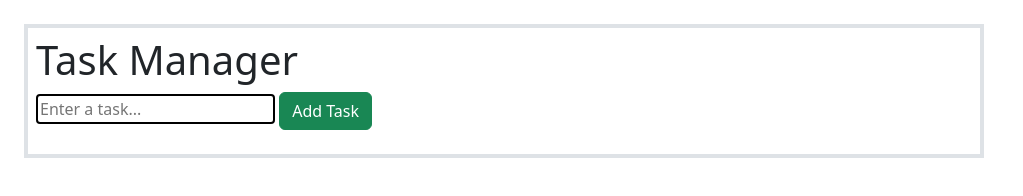
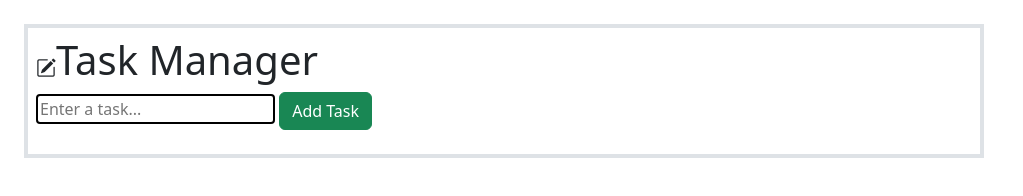
Before and after one commit to Sanskritid05/endsem2, a plain HTML site: page index.html in a window 1280 px wide. Shown: the whole page, without its empty margins (0-1023 px from the left). Drawn offline with nearby package versions, Linux system fonts and the light colour scheme.

Commit message:
first commit

```diff
--- a/index.html
+++ b/index.html
@@ -7,7 +7,11 @@
     <link rel="stylesheet" href="https://cdn.jsdelivr.net/npm/bootstrap@5.3.3/dist/css/bootstrap.min.css">
     <link rel="stylesheet" href="../node_modules/bootstrap/dist/css/bootstrap.css">
     <link rel="stylesheet" href="../node_modules/bootstrap-icons/font/bootstrap-icons.css">
-
+    <style>
+        .bi-pencil-square{
+            font-size: 20px;
+        }
+    </style>
 </head>
 <script type="text/javascript">
     function addTasK(){
@@ -18,12 +22,9 @@
 </script>
 <body class="container-fluid border border-4 p-2 m-4 w-75">
     <div>
-        <h1>Task Manager</h1>
+        <h1><span class="bi bi-pencil-square"></span>Task Manager</h1>
         <input class="border border-2 rounded-1 border-black" type="text" placeholder="Enter a task..." id="enterTask">
         <button class="btn btn-success" onclick="addTasK()" data-bs-target ="deleteTask"  data-bs-toggle ="modal" >Add Task</button>
-    </div>
-    <div class="modal" id="deleteTask">
-        <button class="btn btn-danger">Delete Task</button>
     </div>
 <dl >
     <dt>
```
